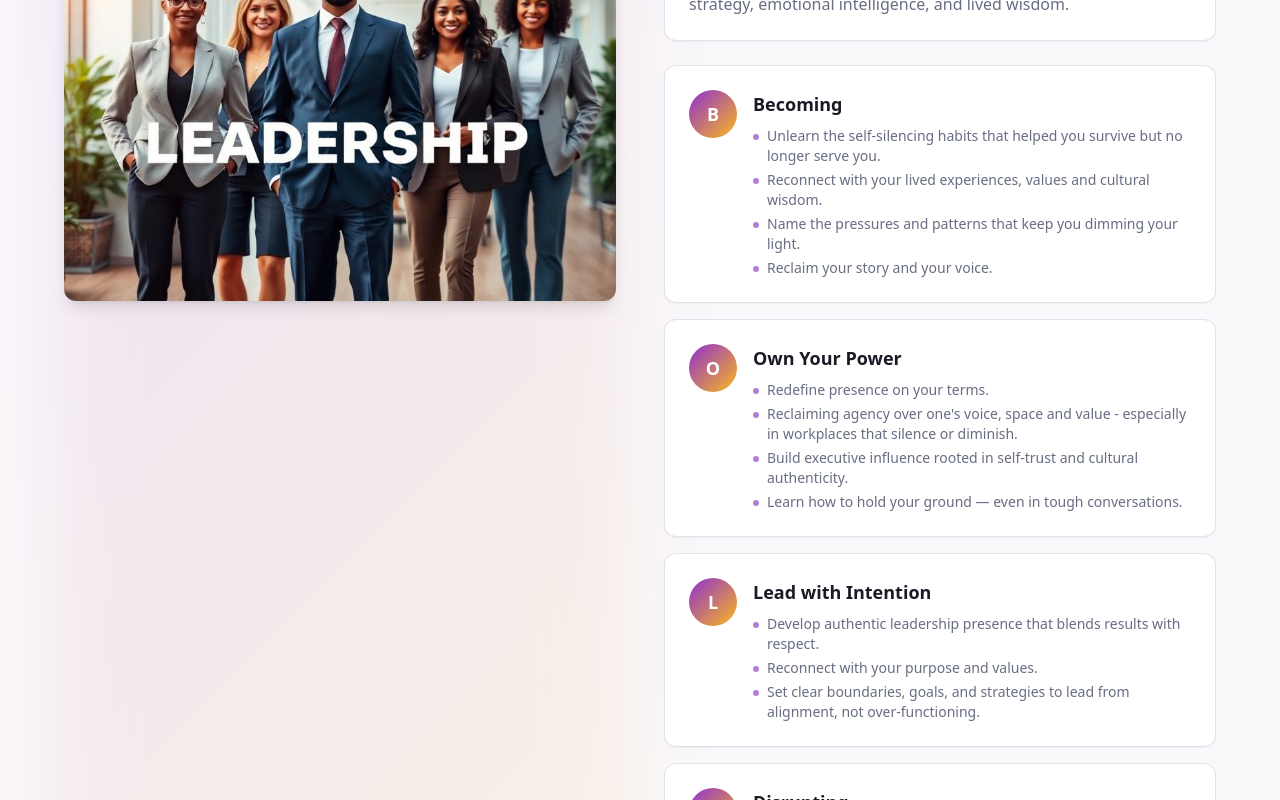
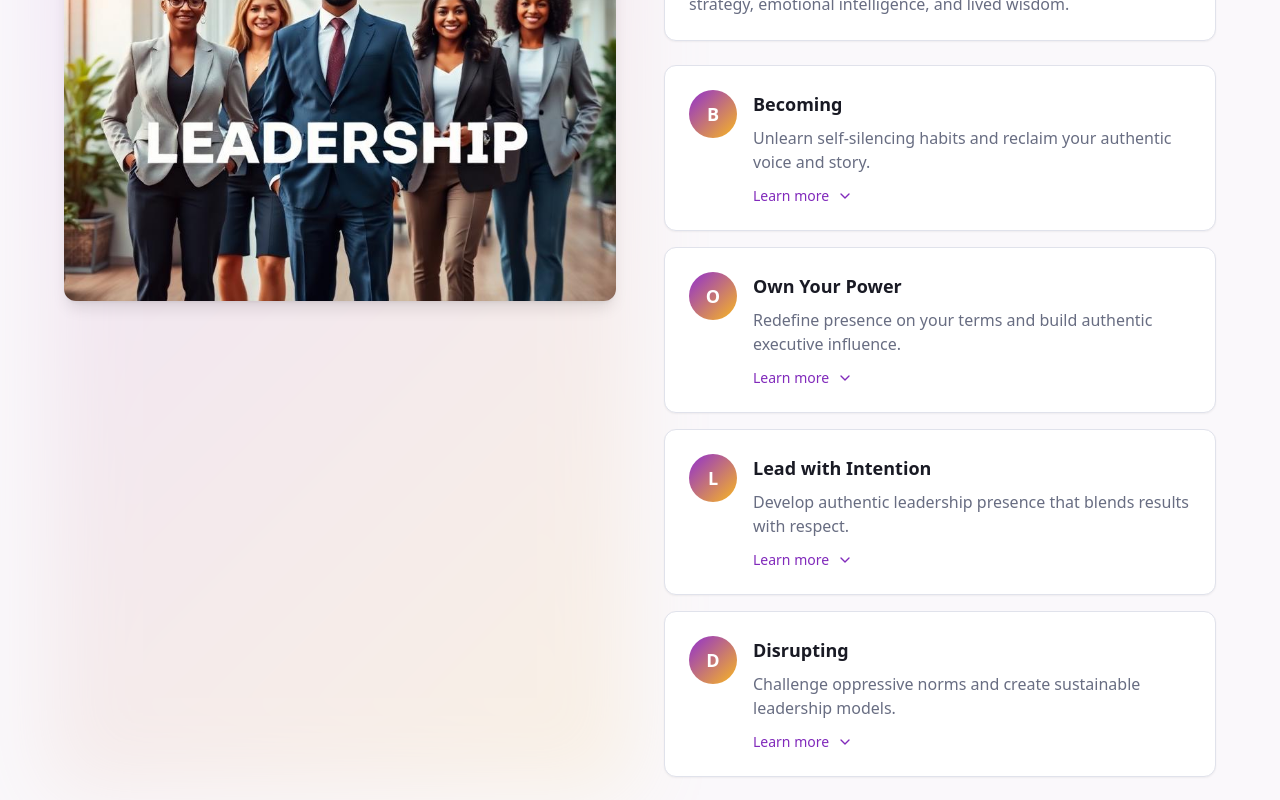
Before and after one commit to izzydoesizzy/she-leads-anyway, a React (Vite) app: page / in a window 1280 px wide. Shown: the part 6620-7420 px from the top of the page. Built offline with nearby package versions, Linux system fonts and the light colour scheme.

Commit message:
Fix: Handle undefined items in BoldMethod

```diff
--- a/src/components/sections/BoldMethod.tsx
+++ b/src/components/sections/BoldMethod.tsx
@@ -1,12 +1,15 @@
-import React from "react";
+import React, { useState } from "react";
 import { Card, CardContent } from "@/components/ui/card";
+import { Collapsible, CollapsibleContent, CollapsibleTrigger } from "@/components/ui/collapsible";
+import { ChevronDown } from "lucide-react";
 import boldMethodImage from "@/assets/bold-method-framework.jpg";
 
 const methods = [
   {
     letter: "B",
     title: "Becoming",
-    items: [
+    summary: "Unlearn self-silencing habits and reclaim your authentic voice and story.",
+    details: [
       "Unlearn the self-silencing habits that helped you survive but no longer serve you.",
       "Reconnect with your lived experiences, values and cultural wisdom.",
       "Name the pressures and patterns that keep you dimming your light.",
@@ -16,7 +19,8 @@ const methods = [
   {
     letter: "O",
     title: "Own Your Power",
-    items: [
+    summary: "Redefine presence on your terms and build authentic executive influence.",
+    details: [
       "Redefine presence on your terms.",
       "Reclaiming agency over one's voice, space and value - especially in workplaces that silence or diminish.",
       "Build executive influence rooted in self-trust and cultural authenticity.",
@@ -26,7 +30,8 @@ const methods = [
   {
     letter: "L",
     title: "Lead with Intention",
-    items: [
+    summary: "Develop authentic leadership presence that blends results with respect.",
+    details: [
       "Develop authentic leadership presence that blends results with respect.",
       "Reconnect with your purpose and values.",
       "Set clear boundaries, goals, and strategies to lead from alignment, not over-functioning."
@@ -35,7 +40,8 @@ const methods = [
   {
     letter: "D",
     title: "Disrupting",
-    items: [
+    summary: "Challenge oppressive norms and create sustainable leadership models.",
+    details: [
       "Challenge oppressive norms and create liberating leadership models.",
       "You're not just here to succeed, you're here to lead in a way that feels sustainable.",
       "We'll map out the next chapter of your career and leadership journey, one that reflects your truth and your worth."
@@ -44,6 +50,18 @@ const methods = [
 ];
 
 const BoldMethod: React.FC = () => {
+  const [openItems, setOpenItems] = useState<Set<number>>(new Set());
+
+  const toggleItem = (index: number) => {
+    const newOpenItems = new Set(openItems);
+    if (newOpenItems.has(index)) {
+      newOpenItems.delete(index);
+    } else {
+      newOpenItems.add(index);
+    }
+    setOpenItems(newOpenItems);
+  };
+
   return (
     <section id="method" className="border-t bg-secondary/50">
       <div className="container mx-auto py-16">
@@ -83,14 +101,24 @@ const BoldMethod: React.FC = () => {
                       </div>
                       <div className="flex-1">
                         <h3 className="font-semibold text-lg mb-2">{method.title}</h3>
-                        <div className="space-y-1 text-sm text-muted-foreground">
-                          {method.items.map((item, i) => (
-                            <div key={i} className="flex items-start gap-2">
-                              <div className="mt-2 h-1.5 w-1.5 rounded-full bg-primary/60 flex-shrink-0" />
-                              <span>{item}</span>
+                        <p className="text-muted-foreground mb-3">{method.summary}</p>
+
+                        <Collapsible open={openItems.has(index)} onOpenChange={() => toggleItem(index)}>
+                          <CollapsibleTrigger className="flex items-center gap-2 text-sm text-primary hover:underline">
+                            {openItems.has(index) ? 'Show less' : 'Learn more'}
+                            <ChevronDown className={`h-4 w-4 transition-transform ${openItems.has(index) ? 'rotate-180' : ''}`} />
+                          </CollapsibleTrigger>
+                          <CollapsibleContent className="mt-3">
+                            <div className="space-y-2 text-sm text-muted-foreground">
+                              {method.details.map((detail, i) => (
+                                <div key={i} className="flex items-start gap-2">
+                                  <div className="mt-2 h-1.5 w-1.5 rounded-full bg-primary/60 flex-shrink-0" />
+                                  <span>{detail}</span>
+                                </div>
+                              ))}
                             </div>
-                          ))}
-                        </div>
+                          </CollapsibleContent>
+                        </Collapsible>
                       </div>
                     </div>
                   </CardContent>
```
